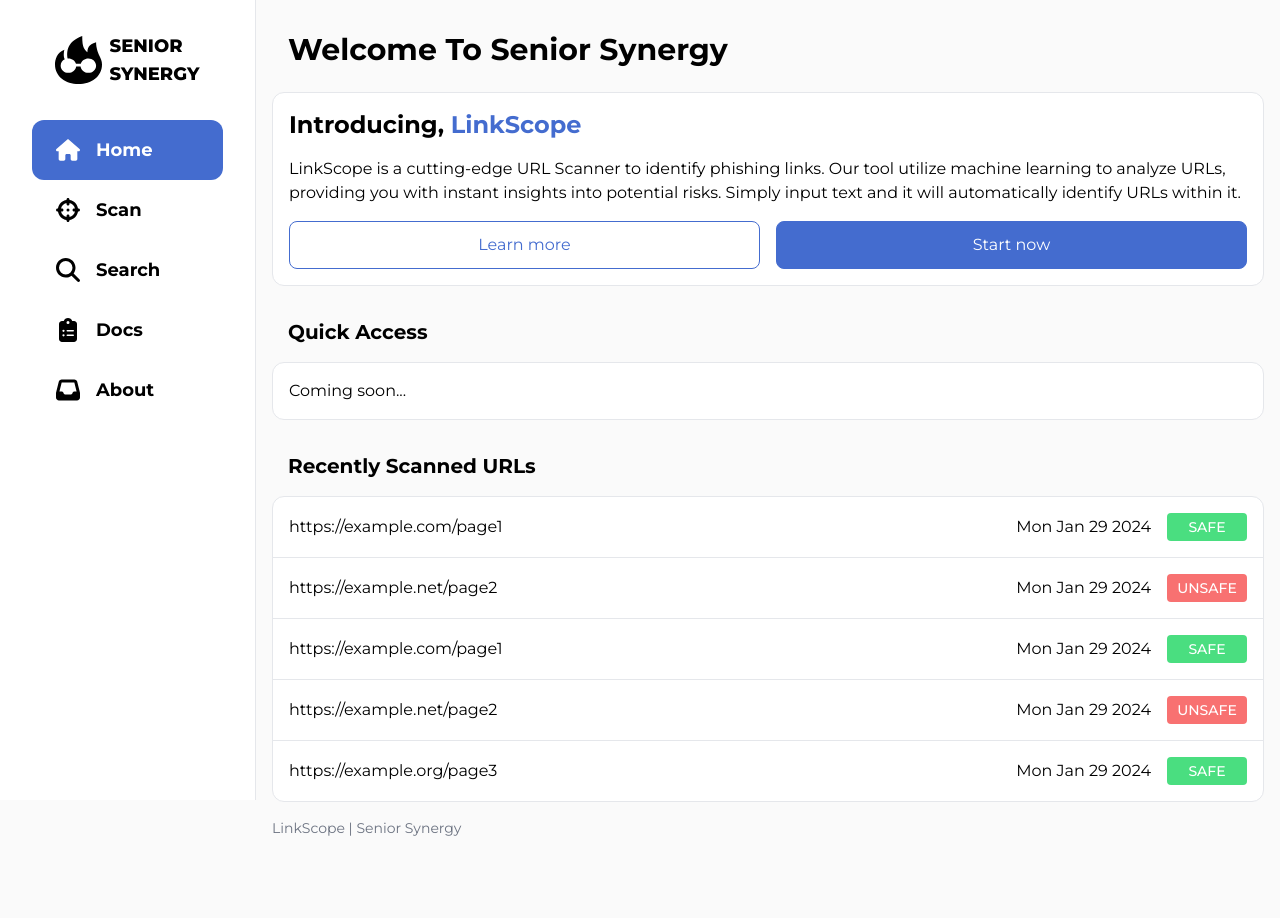
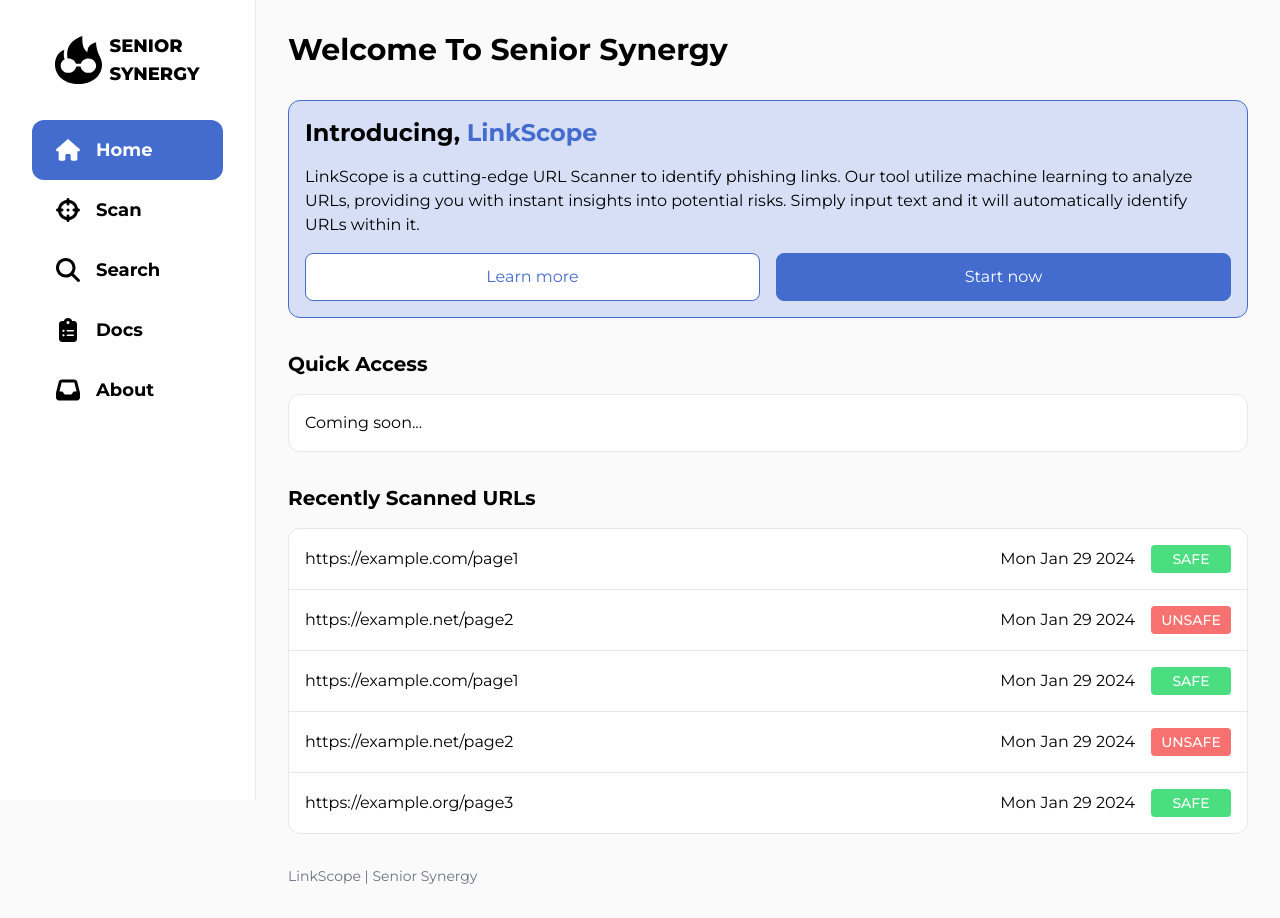
Before and after one commit to Senior-Synergy/linkscope-front, a Next.js app: page / in a window 1280 px wide. Before the commit the page ends 854 px from the top, so only its background shows below. Built offline with nearby package versions, Linux system fonts and the light colour scheme.

Commit message:
Update home page padding styling

```diff
--- a/src/app/page.tsx
+++ b/src/app/page.tsx
@@ -5,6 +5,8 @@ import Link from "next/link";
 import UrlList from "@/components/search/UrlList";
 import Button from "@/components/common/Button";
 import Footer from "@/components/common/Footer";
+
+import backgroundImage from "../../public/images/background/double-bubble-outline.png";
 
 const HomePage = () => {
   const dummyUrlList: UrlInfo[] = [
@@ -37,22 +39,26 @@ const HomePage = () => {
   ];
 
   return (
-    <main className="flex flex-col p-4 gap-4">
+    <main className="flex flex-col p-8 gap-8">
       <header>
-        <h1 className="text-3xl font-bold p-4 mb-2">
-          Welcome To Senior Synergy
-        </h1>
+        <h1 className="text-3xl font-bold">Welcome To Senior Synergy</h1>
+        {/* <p className="bg-white border p-4 rounded-xl">
+            Suspendisse dolor nisl, rhoncus eu arcu non, suscipit convallis
+            nulla. Vivamus laoreet nunc libero, sed hendrerit magna tincidunt
+            vitae. Etiam eget euismod enim.
+          </p> */}
+      </header>
 
-        <div className="flex flex-col w-full gap-4 p-4 rounded-xl border bg-white">
+      <div className="flex flex-col w-full gap-4 p-4 rounded-xl border border-primary bg-primary-50">
         <h2 className="text-2xl font-bold">
           Introducing,<span className="text-primary"> LinkScope</span>
         </h2>
 
         <p>
           LinkScope is a cutting-edge URL Scanner to identify phishing links.
-            Our tool utilize machine learning to analyze URLs, providing you
-            with instant insights into potential risks. Simply input text and it
-            will automatically identify URLs within it.
+          Our tool utilize machine learning to analyze URLs, providing you with
+          instant insights into potential risks. Simply input text and it will
+          automatically identify URLs within it.
         </p>
 
         <div className="flex w-full h-12 gap-4">
@@ -68,16 +74,9 @@ const HomePage = () => {
           </div>
         </div>
       </div>
-        {/* <p className="bg-white border p-4 rounded-xl">
-            Suspendisse dolor nisl, rhoncus eu arcu non, suscipit convallis
-            nulla. Vivamus laoreet nunc libero, sed hendrerit magna tincidunt
-            vitae. Etiam eget euismod enim.
-          </p> */}
-      </header>
 
       <div>
-        <h2 className="text-xl font-bold p-4">Quick Access</h2>
-
+        <h2 className="text-xl font-bold mb-4">Quick Access</h2>
         <div className="flex flex-col w-full gap-4 p-4 rounded-xl bg-white border">
           Coming soon...
         </div>
@@ -122,7 +121,7 @@ const HomePage = () => {
         </div> */}
 
       <div>
-        <h2 className="text-xl font-bold p-4">Recently Scanned URLs</h2>
+        <h2 className="text-xl font-bold mb-4">Recently Scanned URLs</h2>
         <UrlList urlList={dummyUrlList} />
       </div>
 
```
Lines whose indentation alone changed are shown as unchanged.
